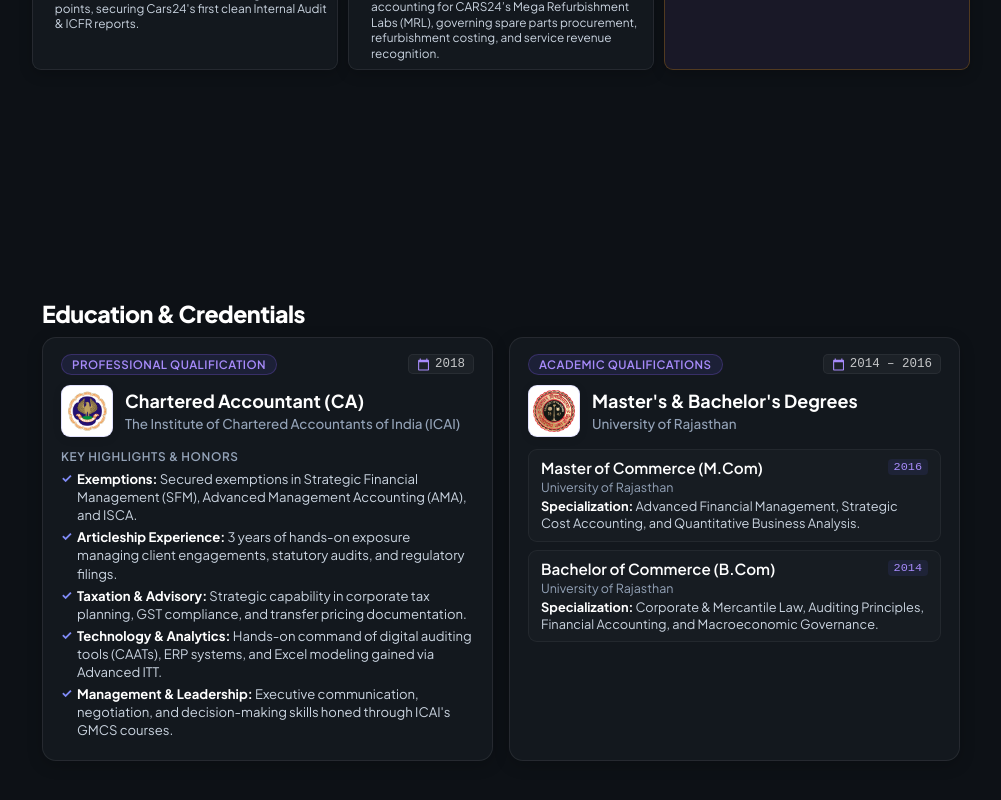
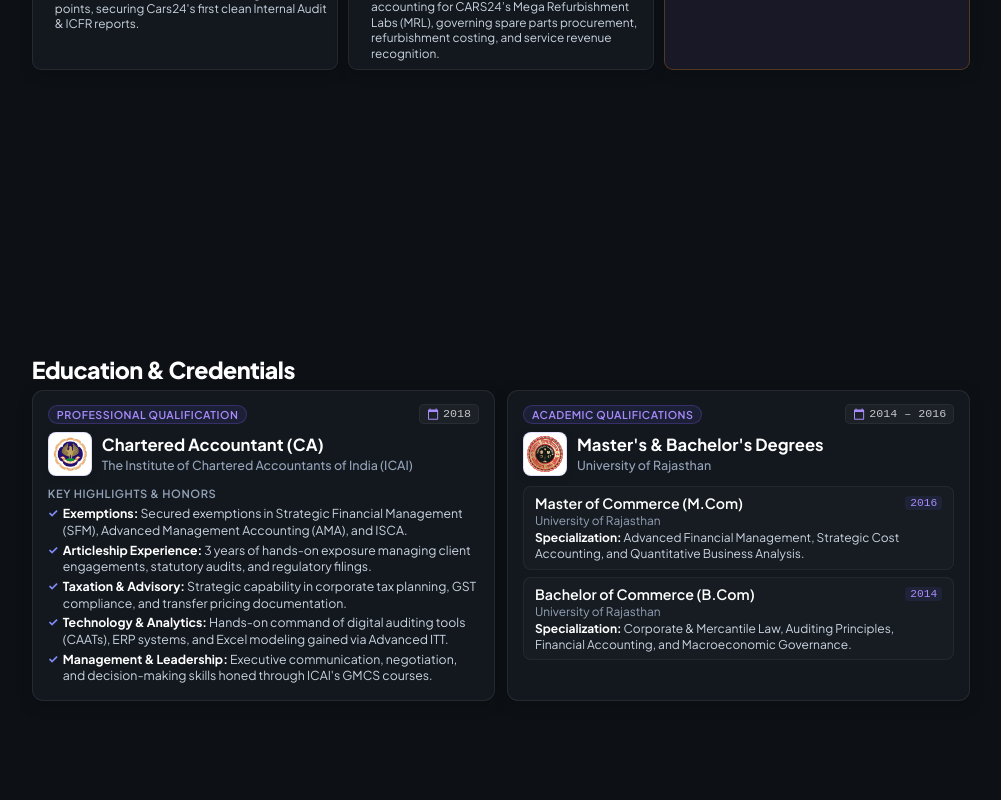
Before and after one commit to Ashishpandla07/Portfolio, a React (Create React App) app: page / in a window 1280 px wide. Shown: the part 3074-3874 px from the top of the page, without its empty margins (269-1270 px from the left). Built offline with nearby package versions, Linux system fonts and the light colour scheme.

Commit message:
Trim Education & Credentials section to 95% compact proportions without word or heading font changes

```diff
--- a/src/assets/styles/Education.scss
+++ b/src/assets/styles/Education.scss
@@ -1,6 +1,6 @@
 .education-container {
   min-height: 100vh;
-  padding: 35px 5% 25px;
+  padding: 20px 4% 14px;
   display: flex;
   flex-direction: column;
   justify-content: center;
@@ -10,7 +10,7 @@
   max-width: 1200px;
 
   .section-header {
-    margin-bottom: 10px;
+    margin-bottom: 8px;
 
     h1 {
       font-size: 1.45rem;
@@ -24,15 +24,15 @@
   .education-grid {
     display: grid;
     grid-template-columns: repeat(2, 1fr);
-    gap: 16px;
+    gap: 12px;
     align-items: stretch;
   }
 
   .education-card {
     background: rgba(22, 27, 34, 0.75);
     border: 1px solid rgba(255, 255, 255, 0.08);
-    border-radius: 14px;
-    padding: 16px 18px;
+    border-radius: 11px;
+    padding: 13px 15px;
     display: flex;
     flex-direction: column;
     justify-content: flex-start;
@@ -52,34 +52,34 @@
       display: flex;
       justify-content: space-between;
       align-items: center;
-      margin-bottom: 10px;
+      margin-bottom: 8px;
 
       .credential-badge {
-        font-size: 0.72rem;
+        font-size: 0.67rem;
         font-weight: 600;
         text-transform: uppercase;
         letter-spacing: 0.5px;
         color: #a78bfa;
         background: rgba(99, 102, 241, 0.12);
         border: 1px solid rgba(139, 92, 246, 0.25);
-        padding: 2px 10px;
-        border-radius: 14px;
+        padding: 2px 8px;
+        border-radius: 12px;
       }
 
       .year-pill {
         display: flex;
         align-items: center;
-        gap: 5px;
-        font-size: 0.78rem;
+        gap: 4px;
+        font-size: 0.73rem;
         font-family: 'Courier Prime', monospace;
         color: rgba(255, 255, 255, 0.75);
         background: rgba(255, 255, 255, 0.04);
-        padding: 2px 8px;
+        padding: 2px 7px;
         border-radius: 5px;
         border: 1px solid rgba(255, 255, 255, 0.06);
 
         svg {
-          font-size: 0.82rem;
+          font-size: 0.76rem;
           color: #a78bfa;
         }
       }
@@ -88,20 +88,20 @@
     .card-header {
       display: flex;
       align-items: center;
-      gap: 12px;
-      margin-bottom: 10px;
+      gap: 10px;
+      margin-bottom: 8px;
 
       .card-icon-wrapper {
-        width: 42px;
-        height: 42px;
-        min-width: 42px;
-        border-radius: 9px;
+        width: 36px;
+        height: 36px;
+        min-width: 36px;
+        border-radius: 8px;
         background: #ffffff;
         border: 1px solid rgba(99, 102, 241, 0.2);
         display: flex;
         align-items: center;
         justify-content: center;
-        padding: 4px;
+        padding: 3px;
         box-shadow: 0 2px 8px rgba(0, 0, 0, 0.12);
         overflow: hidden;
 
@@ -114,15 +114,15 @@
 
       .card-title-group {
         h2 {
-          font-size: 1.12rem;
-          margin: 0 0 2px 0;
+          font-size: 1.04rem;
+          margin: 0 0 1px 0;
           font-weight: 700;
           color: #ffffff;
           line-height: 1.25;
         }
 
         .institution-name {
-          font-size: 0.84rem;
+          font-size: 0.78rem;
           color: #94a3b8;
           margin: 0;
           font-weight: 500;
@@ -135,12 +135,12 @@
       flex-grow: 1;
 
       .highlights-heading {
-        font-size: 0.74rem;
+        font-size: 0.7rem;
         font-weight: 600;
         text-transform: uppercase;
         letter-spacing: 0.6px;
         color: #94a3b8;
-        margin-bottom: 6px;
+        margin-bottom: 5px;
       }
 
       .highlights-list {
@@ -150,10 +150,10 @@
 
         li {
           position: relative;
-          padding-left: 16px;
-          margin-bottom: 4px;
-          font-size: 0.82rem;
-          line-height: 1.38;
+          padding-left: 15px;
+          margin-bottom: 3.5px;
+          font-size: 0.77rem;
+          line-height: 1.34;
           color: #cbd5e1;
 
           &::before {
@@ -163,7 +163,7 @@
             top: 0;
             color: #818cf8;
             font-weight: 700;
-            font-size: 0.8rem;
+            font-size: 0.75rem;
           }
 
           strong {
@@ -175,9 +175,9 @@
       .degree-sub-entry {
         background: rgba(255, 255, 255, 0.02);
         border: 1px solid rgba(255, 255, 255, 0.05);
-        border-radius: 9px;
-        padding: 8px 12px;
-        margin-bottom: 8px;
+        border-radius: 8px;
+        padding: 7px 11px;
+        margin-bottom: 7px;
 
         &:last-child {
           margin-bottom: 0;
@@ -187,35 +187,35 @@
           display: flex;
           justify-content: space-between;
           align-items: center;
-          margin-bottom: 2px;
+          margin-bottom: 1px;
 
           h3 {
-            font-size: 0.95rem;
+            font-size: 0.89rem;
             margin: 0;
             color: #ffffff;
             font-weight: 600;
           }
 
           .sub-year {
-            font-size: 0.74rem;
+            font-size: 0.7rem;
             font-family: 'Courier Prime', monospace;
             color: #a78bfa;
             background: rgba(99, 102, 241, 0.1);
-            padding: 1px 6px;
+            padding: 1px 5px;
             border-radius: 4px;
           }
         }
 
         .sub-institution {
-          font-size: 0.78rem;
+          font-size: 0.74rem;
           color: #94a3b8;
-          margin: 0 0 3px 0;
+          margin: 0 0 2px 0;
         }
 
         .sub-description {
-          font-size: 0.8rem;
+          font-size: 0.75rem;
           color: #cbd5e1;
-          line-height: 1.35;
+          line-height: 1.32;
           margin: 0;
 
           strong {
```
